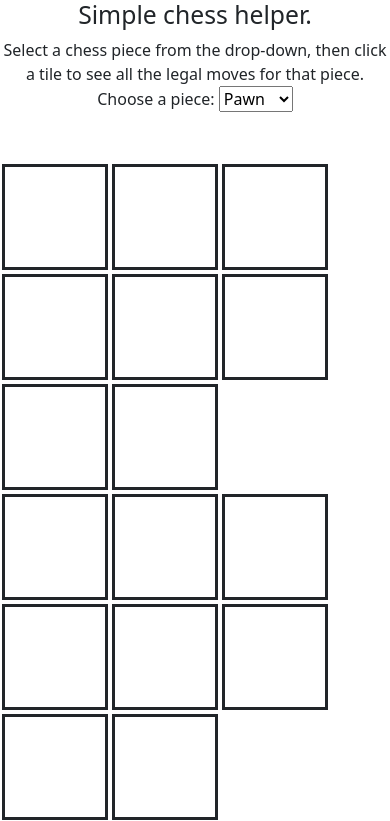
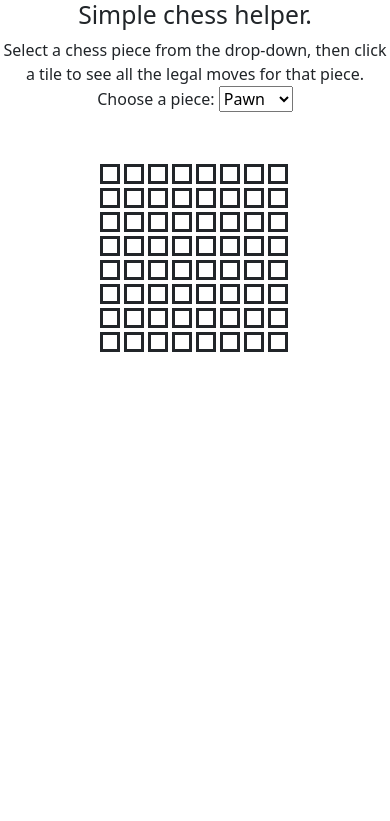
Before and after one commit to noahjevon/Chess-Helper, a plain HTML site: page index.html in a window 390 px wide. Shown: the top 821 px of the page. Drawn offline with nearby package versions, Linux system fonts and the light colour scheme.

Commit message:
Somewhat fixed responsiveness on mobile

```diff
--- a/styles/index.css
+++ b/styles/index.css
@@ -11,7 +11,8 @@ text-align: center;
     text-align: center;
     position: relative;
     height: auto;
-    width: auto;
+    width: 50%;
+    margin: auto;
 }
 
 .col-sm {
@@ -24,7 +25,8 @@ text-align: center;
 
 @media only screen and (max-width: 800px) {
     .col-sm {
-        min-width: 10%;
-        min-height: 10%;
+        width: 20px;
+        height: 20px;
+        padding: 0;
     }
   }
```
